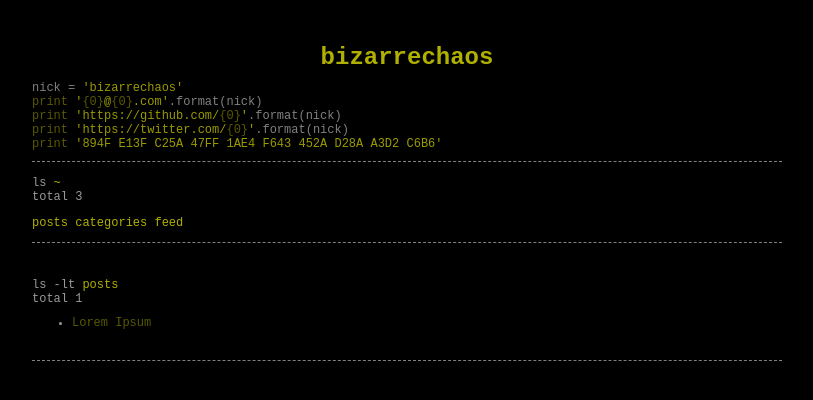
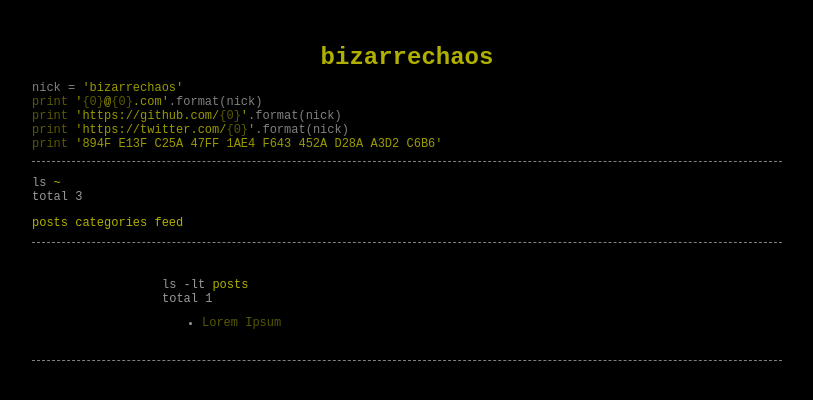
Before and after one commit to bizarrechaos/bizarrechaos.github.io, a Jekyll site: the page built from index.md, in a window 1280 px wide. Shown: the top 400 px of the page, without its empty margins (233-1046 px from the left). Built offline with Jekyll 4.4.1, drawn with Linux system fonts in a browser that asks for light colours.

Commit message:
Update index.md

```diff
--- a/index.md
+++ b/index.md
@@ -1,11 +1,15 @@
 ---
 layout: content
 ---
-<p>ls -lt <a href="{{ site.url }}/posts/">posts</a><br />total {{ site.posts | size }}</p>
-<ul class="posts">
-    {% for post in site.posts %}
-        <li>
-            <a class="reserved" href="{{ post.url }}">{{ post.title }}</a>
-        </li>
-    {% endfor %}
-</ul>
+<div class="row">
+    <div class="col-lg-8 col-lg-offset-2">
+        <p>ls -lt <a href="{{ site.url }}/posts/">posts</a><br />total {{ site.posts | size }}</p>
+        <ul class="posts">
+            {% for post in site.posts %}
+                <li>
+                    <a class="reserved" href="{{ post.url }}">{{ post.title }}</a>
+                </li>
+            {% endfor %}
+        </ul>
+    </div>
+</div>
```
